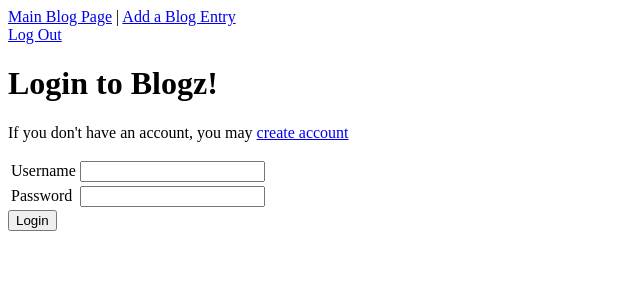
After one commit to mhunsaker7/blogz, a Flask app: page /login in a window 1280 px wide. The commit adds this page. Shown: the top 300 px of the page, without its empty margins (0-640 px from the left). Run offline with Flask 2, Linux system fonts and the light colour scheme.

Commit message:
up to for login page

```diff
--- a/main.py
+++ b/main.py
@@ -1,4 +1,3 @@
-#contributor=spencer hirata
 from flask import Flask, request, redirect, render_template, session, flash
 from flask_sqlalchemy import SQLAlchemy
 
@@ -13,11 +12,33 @@ class Blog(db.Model):
     id = db.Column(db.Integer, primary_key=True)
     title = db.Column(db.String(120))
     body = db.Column(db.String(200))
+    owner_id = db.Column(db.Integer, db.ForeignKey('user.id'))
 
-    def  __init__(self, title, body):
+    def  __init__(self, title, body, owner):
         self.title = title
         self.body = body
+        self.owner = owner
 
+class User(db.Model):
+    id = db.Column(db.Integer, primary_key=True)
+    username = db.Column(db.String(120), unique=True)
+    password = db.Column(db.String(120))
+    blogs = db.relationship('Blog', backref='owner')
+
+    def __init__(self, username, password):
+        self.username = username
+        self.password = password
+
+@app.before_request
+def require_login():
+    allowed_routes = ['signup', 'login']
+    if request.endpoint not in allowed_routes and 'username' not in session:
+        return redirect('/signup')
+
+@app.route('/logout')
+def logout():
+    del session['username']
+    return redirect('/blog')
 
 @app.route('/blog', methods=['GET'])
 def blog_posts():
@@ -33,6 +54,44 @@ def blog_posts():
         return render_template('blogpost.html', title=title, body=body)
 
 
+@app.route('/login', methods=['POST', 'GET'])
+def login():
+    if request.method == 'POST':
+        username = request.form['username']
+        password = request.form['password']
+        user = User.query.filter_by(username=username).first()
+        if user and user.password == password:
+            session['username'] = username
+            flash("Logged in")
+            print(session)
+            return redirect('/newpost')
+        else:
+            flash('User password incorrect, or user does not exist', 'error')
+
+    return render_template('login.html')
+
+@app.route('/signup', methods=['POST', 'GET'])
+def signup():
+    if request.method == 'POST':
+        username = request.form['username']
+        password = request.form['password']
+        verify = request.form['verify']
+
+        # validate username and password and verify
+
+        existing_user = User.query.filter_by(username=username).first()
+        if not existing_user:
+            new_user = User(username, password)
+            db.session.add(new_user)
+            db.session.commit()
+            session['username'] = username
+            return redirect('/newpost')
+        else:
+            flash('Username Already Exists', 'error')
+
+    return render_template('signup.html')
+
+
 def get_blog_posts():
     return Blog.query.all()
 
@@ -43,6 +102,7 @@ def home():
 @app.route('/newpost', methods=['POST', 'GET'])
 def index():
 
+    owner = User.query.filter_by(username=session['username']).first()
 
     if request.method == 'POST':
         title = request.form['title']
@@ -53,7 +113,7 @@ def index():
         if body == '':
             flash('Please enter a body for your new blog post', 'error')
             return render_template('newpost.html', title=title)
-        blog = Blog(title=title, body=body)
+        blog = Blog(title=title, body=body, owner=owner)
         db.session.add(blog)
         db.session.commit()
         return redirect('/blog?id=' + str(blog.id))
--- a/templates/base.html
+++ b/templates/base.html
@@ -11,6 +11,10 @@
         </style>
     </head>
     <body>
+
+        <div>
+            <a href='/logout'>Log Out</a>
+        </div>
         {% with messages = get_flashed_messages(with_categories=True) %}
             <ul>
             {% for category,message in messages %}
--- /dev/null
+++ b/templates/login.html
@@ -0,0 +1,23 @@
+{% extends "base.html" %}
+
+{% block content %}
+<h1>Login to Blogz!</h1>
+<p>If you don't have an account, you may <a href="/signup">create account</a></p>
+<form action="/login" method="post">
+    <table>
+        <tr>
+            <td><label for="username">Username</label></td>
+            <td>
+                <input name="username" type="text" value="{{ username }}">
+            </td>
+        </tr>
+        <tr>
+            <td><label for="password">Password</label></td>
+            <td>
+                <input name="password" type="password">
+            </td>
+        </tr>
+    </table>
+    <input type="submit" value="Login">
+</form>
+{% endblock %}
```
Also changed, not shown: templates/signup.html (added, +29 -0 lines).
